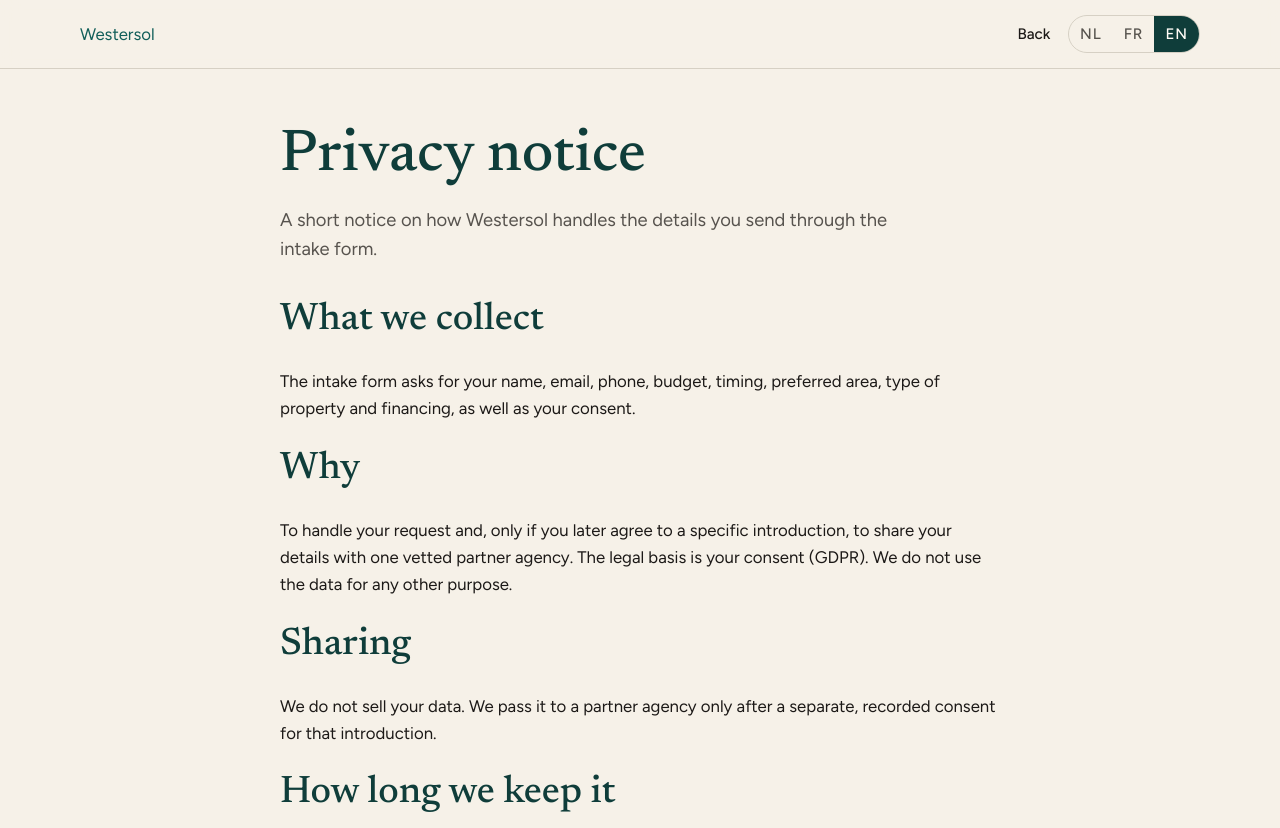
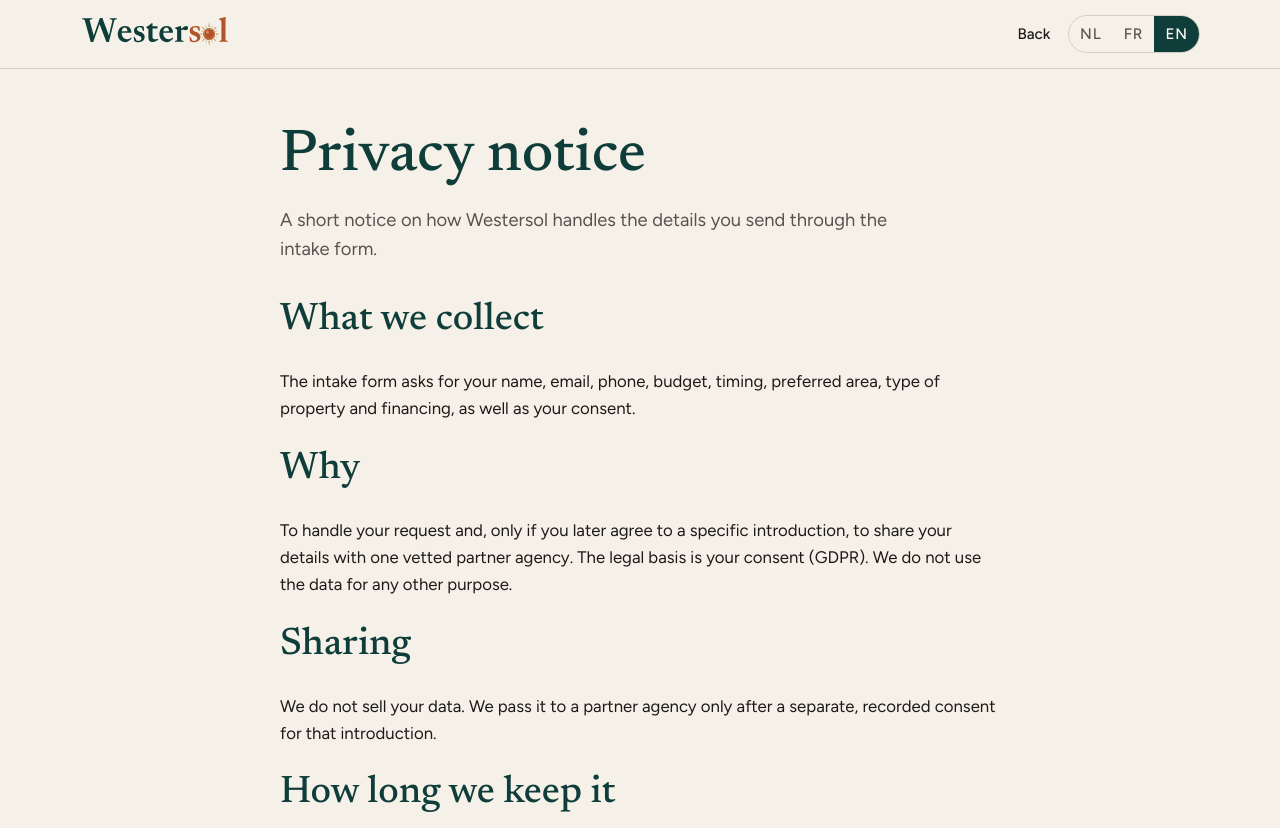
Before and after one commit to janphi13/westersol-preview, a plain HTML site: page en/privacy.html in a window 1280 px wide. Shown: the top 828 px of the page. Drawn offline with Linux system fonts and the light colour scheme.

Commit message:
Add logo PNG source and a workflow to decode icon-192 and icon-512.
Preview only. Does not publish westersol.com.

```diff
--- a/en/privacy.html
+++ b/en/privacy.html
@@ -15,12 +15,14 @@
   <link rel="preconnect" href="https://fonts.gstatic.com" crossorigin>
   <link href="https://fonts.googleapis.com/css2?family=Figtree:wght@400;500;600;700&family=Newsreader:opsz,wght@6..72,500;6..72,600&display=swap" rel="stylesheet">
   <link rel="stylesheet" href="../styles.css">
-  <link rel="icon" href="../favicon.svg" type="image/svg+xml">
+  <link rel="icon" href="../img/logo/icon.svg" type="image/svg+xml">
+  <link rel="icon" href="../img/logo/icon-192.png" sizes="192x192" type="image/png">
+  <link rel="apple-touch-icon" href="../img/logo/icon-192.png">
 </head>
 <body>
   <header class="site-header">
     <div class="wrap header-inner">
-      <a class="logo" href="./">Wester<span>sol</span></a>
+      <a class="logo" href="./"><img src="../img/logo/wordmark.svg" width="155" height="36" alt="Westersol"></a>
       <nav>
         <a href="./">Back</a>
         <div class="lang" role="navigation" aria-label="Language">
```
Also changed, not shown: en/thanks.html (+4 -2 lines), 2 other files.
